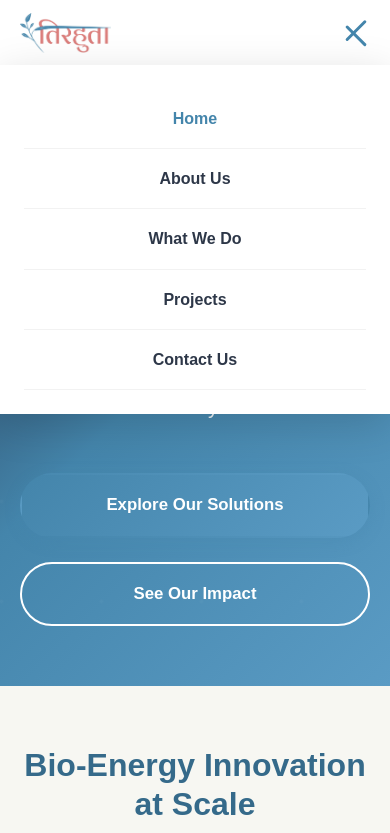
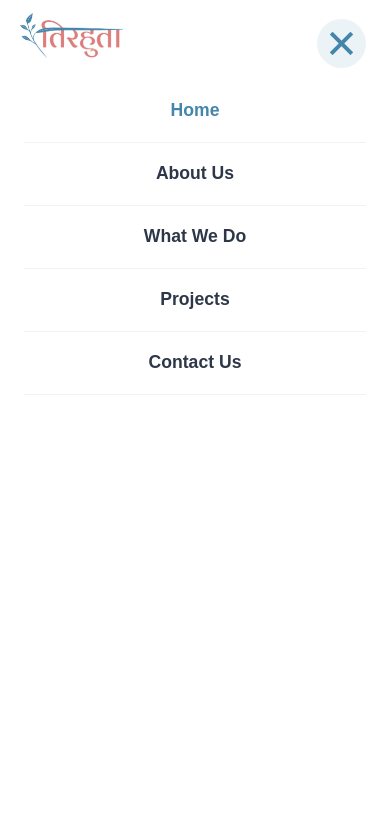
Before and after one commit to TirhutaUrjaUdyog/TirhutaUrjaUdyog, a plain HTML site: page index.html in a window 390 px wide. Both pictures are taken after a click on the element 356 px from the left and 32 px from the top of the page. Shown: the top 833 px of the page. Drawn offline with Linux system fonts and the light colour scheme.

Commit message:
Update style.css

```diff
--- a/css/style.css
+++ b/css/style.css
@@ -1107,3 +1107,130 @@ textarea:focus {
         color: var(--text-dark);
     }
 }
+
+/* ========================================
+   MOBILE MENU CLOSE BUTTON FIX
+   Add this to the end of your style.css file
+   ======================================== */
+
+/* Update the mobile navigation responsive styles */
+@media (max-width: 968px) {
+    .navbar .container {
+        padding: 0.8rem 20px;
+    }
+
+    .nav-logo {
+        height: 45px;
+    }
+
+    .nav-menu {
+        display: none;
+        position: fixed;
+        top: 0;
+        left: 0;
+        right: 0;
+        bottom: 0;
+        background: var(--white);
+        flex-direction: column;
+        padding: 5rem 1.5rem 2rem;
+        box-shadow: 0 10px 40px rgba(0, 0, 0, 0.15);
+        gap: 0;
+        animation: slideIn 0.3s ease;
+        max-height: 100vh;
+        overflow-y: auto;
+        z-index: 999;
+    }
+
+    @keyframes slideIn {
+        from {
+            opacity: 0;
+            transform: translateX(100%);
+        }
+        to {
+            opacity: 1;
+            transform: translateX(0);
+        }
+    }
+
+    .nav-menu.active {
+        display: flex;
+    }
+
+    /* Styled close button in top-right */
+    .nav-menu::before {
+        content: '✕';
+        position: fixed;
+        top: 1.2rem;
+        right: 1.5rem;
+        font-size: 2.5rem;
+        color: var(--primary);
+        cursor: pointer;
+        width: 45px;
+        height: 45px;
+        display: flex;
+        align-items: center;
+        justify-content: center;
+        border-radius: 50%;
+        background: rgba(68, 133, 171, 0.1);
+        transition: all 0.3s ease;
+        font-weight: 300;
+        line-height: 1;
+        z-index: 1002;
+        border: 2px solid transparent;
+    }
+
+    .nav-menu::before:hover {
+        background: var(--primary);
+        color: var(--white);
+        transform: rotate(90deg);
+        border-color: var(--primary);
+    }
+
+    .nav-link {
+        padding: 1rem 0;
+        width: 100%;
+        text-align: center;
+        border-bottom: 1px solid rgba(0, 0, 0, 0.05);
+        font-size: 1.1rem;
+    }
+
+    .nav-link::after {
+        display: none;
+    }
+
+    .nav-toggle {
+        display: flex;
+        z-index: 1001;
+    }
+
+    /* When menu is active, fade out hamburger */
+    .nav-toggle.active {
+        opacity: 0;
+        pointer-events: none;
+    }
+
+    /* Ensure logo stays visible */
+    .nav-brand {
+        z-index: 1001;
+        position: relative;
+    }
+}
+
+/* Alternative approach - Transform hamburger into X */
+/* Uncomment this section if you prefer the hamburger to transform into X */
+/*
+@media (max-width: 968px) {
+    .nav-toggle.active {
+        position: fixed;
+        right: 20px;
+        top: 20px;
+        z-index: 1001;
+        opacity: 1 !important;
+        pointer-events: all !important;
+    }
+
+    .nav-menu::before {
+        display: none;
+    }
+}
+*/
```
